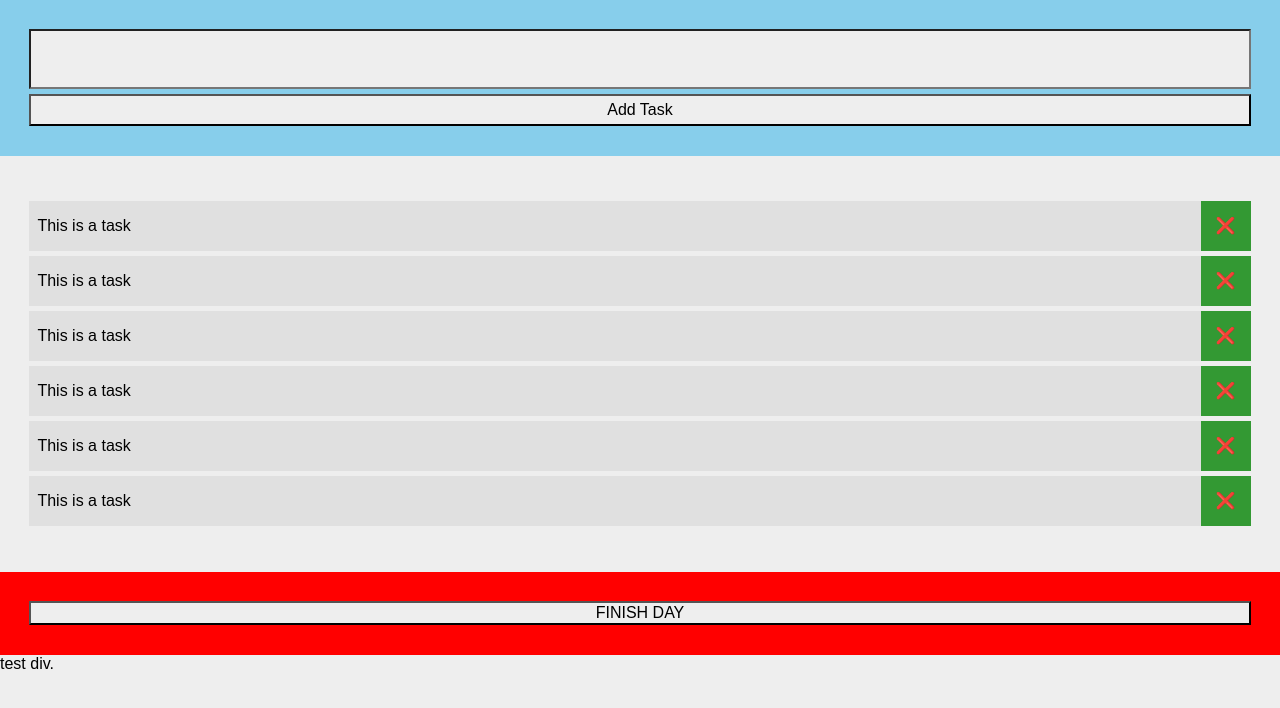
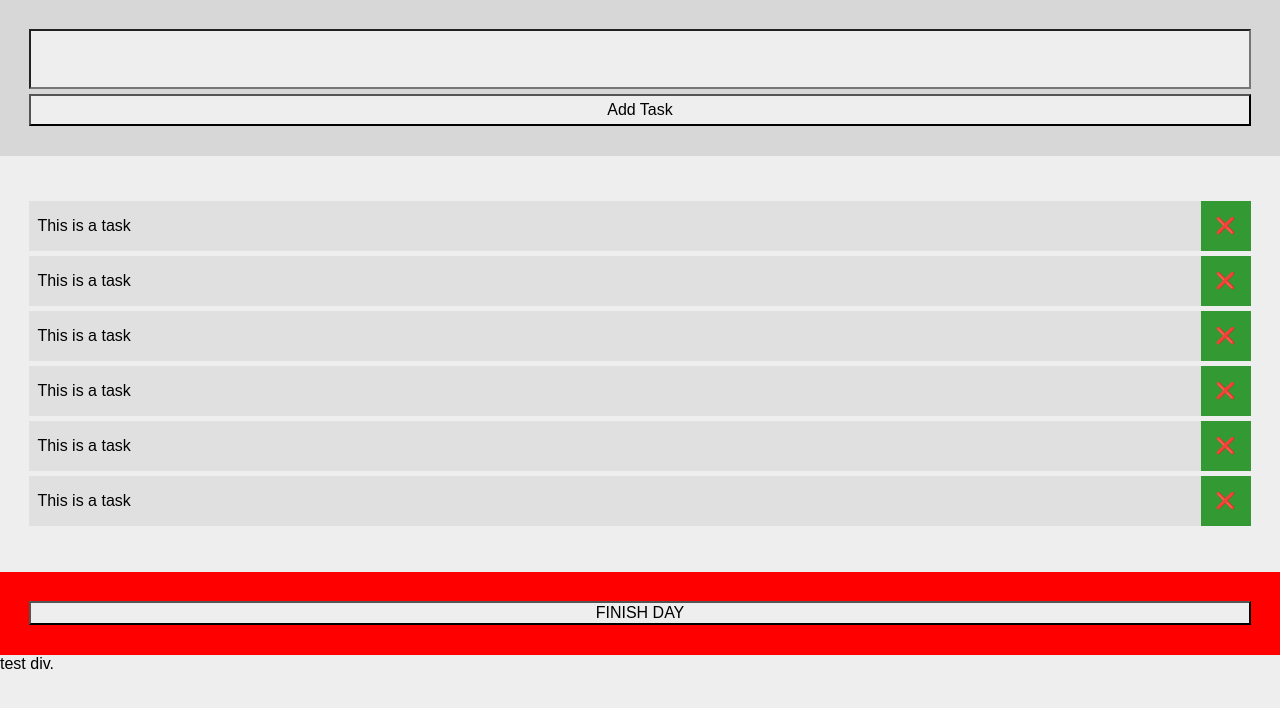
Before and after one commit to bappygolder/oTask, a plain HTML site: page Project/index.html in a window 1280 px wide. Drawn offline with Linux system fonts and the light colour scheme.

Commit message:
Header Background change

```diff
--- a/Project/styles.css
+++ b/Project/styles.css
@@ -72,7 +72,7 @@ Colors
 }
 
 #add_task_section {
-	background: skyblue;
+	background: #d7d7d8;
 }
 
 #add_task_section form {
```
